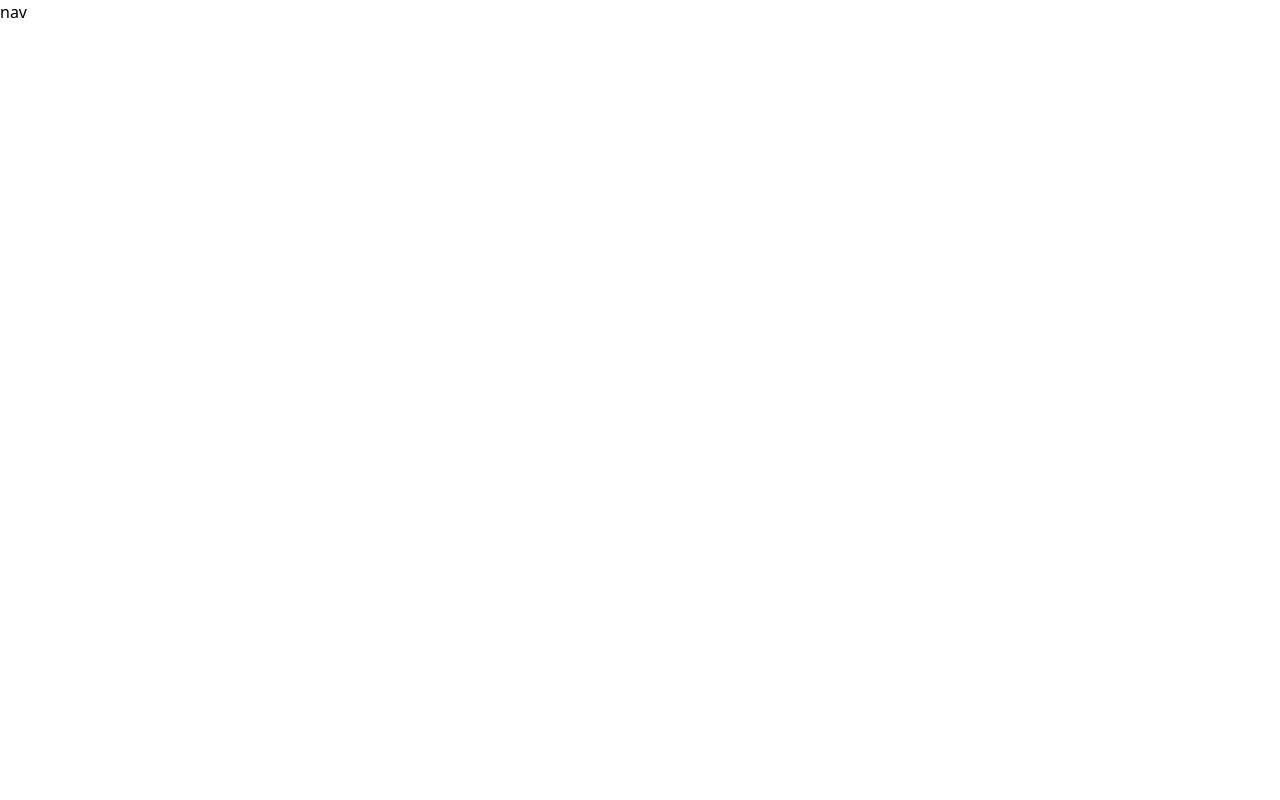
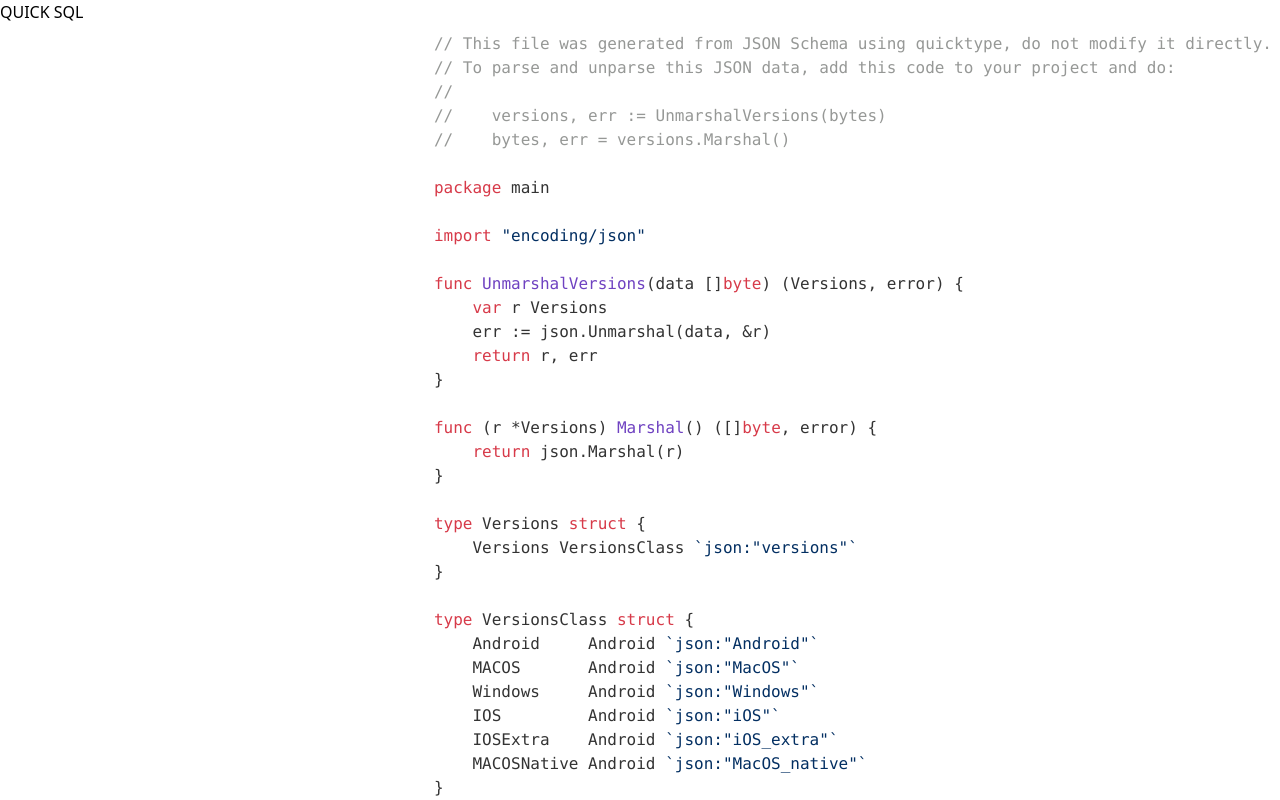
Before and after one commit to zoubingwu/quicksql, a React (Vite) app: page / in a window 1280 px wide. Shown: the top 800 px of the page. Built offline with nearby package versions, Linux system fonts and the light colour scheme.

Commit message:
add component structure

```diff
--- a/src/App.tsx
+++ b/src/App.tsx
@@ -1,10 +1,18 @@
 import React from "react";
 import { NavBar } from "./components/NavBar";
+import { CodeArea } from "./components/CodeArea";
+import { DiagramEditor } from "./components/DiagramEditor";
 
 function App() {
   return (
-    <NavBar />
-  )
+    <div className="flex flex-col h-screen">
+      <NavBar />
+      <div className="flex flex-row flex-1">
+        <DiagramEditor />
+        <CodeArea />
+      </div>
+    </div>
+  );
 }
 
 export default App;
--- /dev/null
+++ b/src/components/CodeArea.tsx
@@ -0,0 +1,86 @@
+import React, { useState, useEffect, useRef } from "react";
+
+const code = `// This file was generated from JSON Schema using quicktype, do not modify it directly.
+// To parse and unparse this JSON data, add this code to your project and do:
+//
+//    versions, err := UnmarshalVersions(bytes)
+//    bytes, err = versions.Marshal()
+
+package main
+
+import "encoding/json"
+
+func UnmarshalVersions(data []byte) (Versions, error) {
+	var r Versions
+	err := json.Unmarshal(data, &r)
+	return r, err
+}
+
+func (r *Versions) Marshal() ([]byte, error) {
+	return json.Marshal(r)
+}
+
+type Versions struct {
+	Versions VersionsClass \`json:"versions"\`
+}
+
+type VersionsClass struct {
+	Android     Android \`json:"Android"\`
+	MACOS       Android \`json:"MacOS"\`
+	Windows     Android \`json:"Windows"\`
+	IOS         Android \`json:"iOS"\`
+	IOSExtra    Android \`json:"iOS_extra"\`
+	MACOSNative Android \`json:"MacOS_native"\`
+}
+
+type Android struct {
+	DownloadLink  string \`json:"download_link"\`
+	QrLink        string \`json:"qr_link"\`
+	VersionNumber string \`json:"version_number"\`
+	Weight        int64  \`json:"weight"\`
+	Hash          string \`json:"hash"\`
+}
+`;
+
+const supported = {
+  //@ts-ignore
+  go: () => import("highlight.js/lib/languages/go"),
+};
+
+const Highlight: React.FC<{
+  code: string;
+  language: string;
+}> = ({ code, language }) => {
+  const ref = useRef<HTMLElement>(null);
+
+  useEffect(() => {
+    if (ref && ref.current) {
+      (async function () {
+        //@ts-ignore
+        const hljs = await import("highlight.js/lib/core");
+        //@ts-ignore
+        const lang = await supported[language]();
+        hljs.registerLanguage(language, lang.default);
+        hljs.highlightBlock(ref.current as HTMLElement);
+      })();
+    }
+  }, [language]);
+
+  useEffect(() => {
+    import("highlight.js/styles/github-gist.css");
+  }, []);
+
+  return (
+    <pre className="flex-1">
+      <code ref={ref} className={`language-${language}`}>
+        {code.trim()}
+      </code>
+    </pre>
+  );
+};
+
+export function CodeArea() {
+  const [lang, setLang] = useState("go");
+
+  return <Highlight code={code} language={lang} />;
+}
--- /dev/null
+++ b/src/components/DiagramEditor.tsx
@@ -0,0 +1,5 @@
+import React from "react";
+
+export function DiagramEditor() {
+  return <div className="flex-1"></div>;
+}
--- a/src/components/NavBar.tsx
+++ b/src/components/NavBar.tsx
@@ -1,7 +1,5 @@
-import React from 'react';
+import React from "react";
 
 export function NavBar() {
-  return (
-    <div>nav</div>
-  )
+  return <div>QUICK SQL</div>;
 }
```
